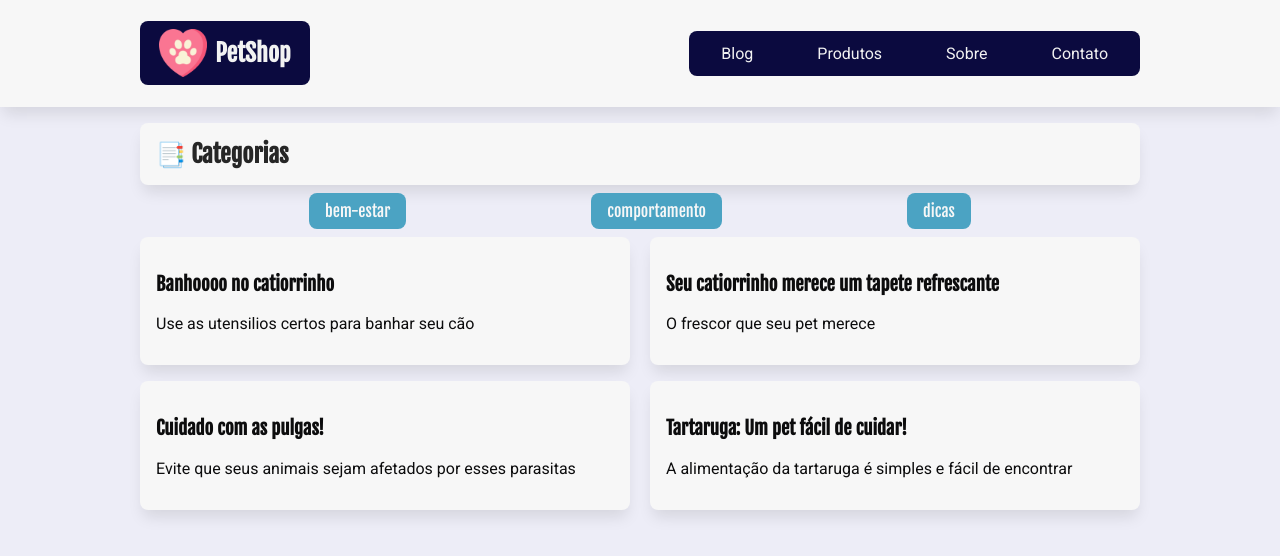
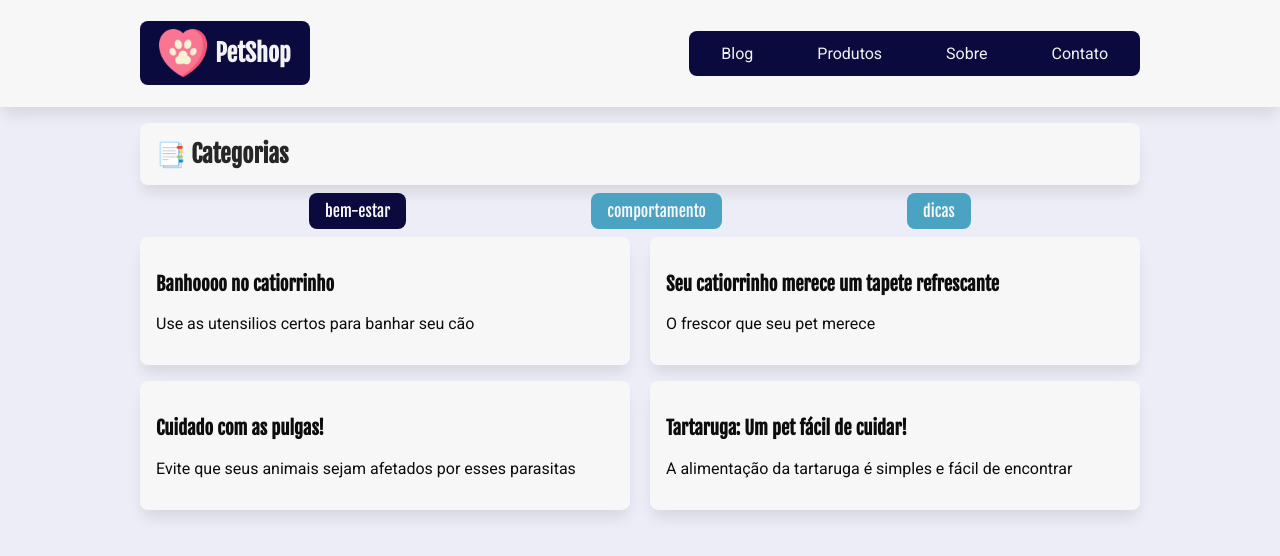
Before and after one commit to guilhermessanto/petshop-guilherme, a React (Create React App) app: page /categoria/bem-estar in a window 1280 px wide. Shown: the top 556 px of the page. Built offline with nearby package versions, Linux system fonts and the light colour scheme; data requests are answered from the project's data file.

Commit message:
desafios finalizados

```diff
--- a/src/components/ListaCategorias/ListaCategorias.jsx
+++ b/src/components/ListaCategorias/ListaCategorias.jsx
@@ -1,5 +1,5 @@
 import { useEffect, useState } from "react";
-import { Link } from "react-router-dom";
+import { NavLink } from "react-router-dom";
 import estilos from "./ListaCategorias.module.css";
 import servidorApi from "../../api/servidor-api.js";
 import LoadingDesenho from "../LoadingDesenho/LoadingDesenho";
@@ -23,14 +23,16 @@ const ListaCategorias = () => {
   }, []);
 
   if (loading) {
-    return <LoadingDesenho />;
+    return <LoadingDesenho ldName={`Categorias...`} />;
   }
   return (
     <div className={estilos.lista_categorias}>
       <ul>
         {categorias.map(({ id, nome }) => (
           <li key={id} id={nome}>
-            <Link to={`/categoria/${nome}`}>{nome}</Link>
+            <NavLink activeClassName={estilos.ativo} to={`/categoria/${nome}`}>
+              {nome}
+            </NavLink>
           </li>
         ))}
       </ul>
--- a/src/components/ListaCategorias/ListaCategorias.module.css
+++ b/src/components/ListaCategorias/ListaCategorias.module.css
@@ -23,8 +23,11 @@
   padding: inherit;
   border-radius: var(--borda-arredondada);
 }
+.lista_categorias a.ativo {
+  background-color: var(--cor-primaria-fundo);
+}
 
 .lista_categorias a:hover,
 .lista_categorias a:focus {
-  background-color: #2f88a8;
+  background-color: var(--cor-primaria-fundo);
 }
--- a/src/components/ListaPosts/ListaPosts.jsx
+++ b/src/components/ListaPosts/ListaPosts.jsx
@@ -22,9 +22,10 @@ const ListaPosts = ({ url }) => {
   }, [url]);
 
   if (loading) {
-    return <LoadingDesenho />;
+    return <LoadingDesenho ldName={"Posts..."} />;
   }
 
+  if (!posts.length == 0) {
     return (
       <div className={estilos.lista_posts}>
         {posts.map(({ id, titulo, subtitulo }) => (
@@ -38,6 +39,9 @@ const ListaPosts = ({ url }) => {
         ))}
       </div>
     );
+  } else {
+    return <h2 className={estilos.centralizar}>Não há posts...</h2>;
+  }
 };
 
 export default ListaPosts;
--- a/src/components/ListaPosts/ListaPosts.module.css
+++ b/src/components/ListaPosts/ListaPosts.module.css
@@ -26,3 +26,6 @@
   cursor: pointer;
   transform: scale(1.05);
 }
+.centralizar {
+  text-align: center;
+}
--- a/src/components/LoadingDesenho/LoadingDesenho.jsx
+++ b/src/components/LoadingDesenho/LoadingDesenho.jsx
@@ -1,10 +1,10 @@
 import imagemLoading from "../../assets/images/loading.svg";
 import estilos from "./LoadingDesenho.module.css";
 
-const LoadingDesenho = () => {
+const LoadingDesenho = (props) => {
   return (
     <div className={estilos.loading}>
-      <h2>Carregando...</h2>
+      <h2>{props.ldName}</h2>
       <img src={imagemLoading} alt="" />
     </div>
   );
```
Lines whose indentation alone changed are shown as unchanged.
